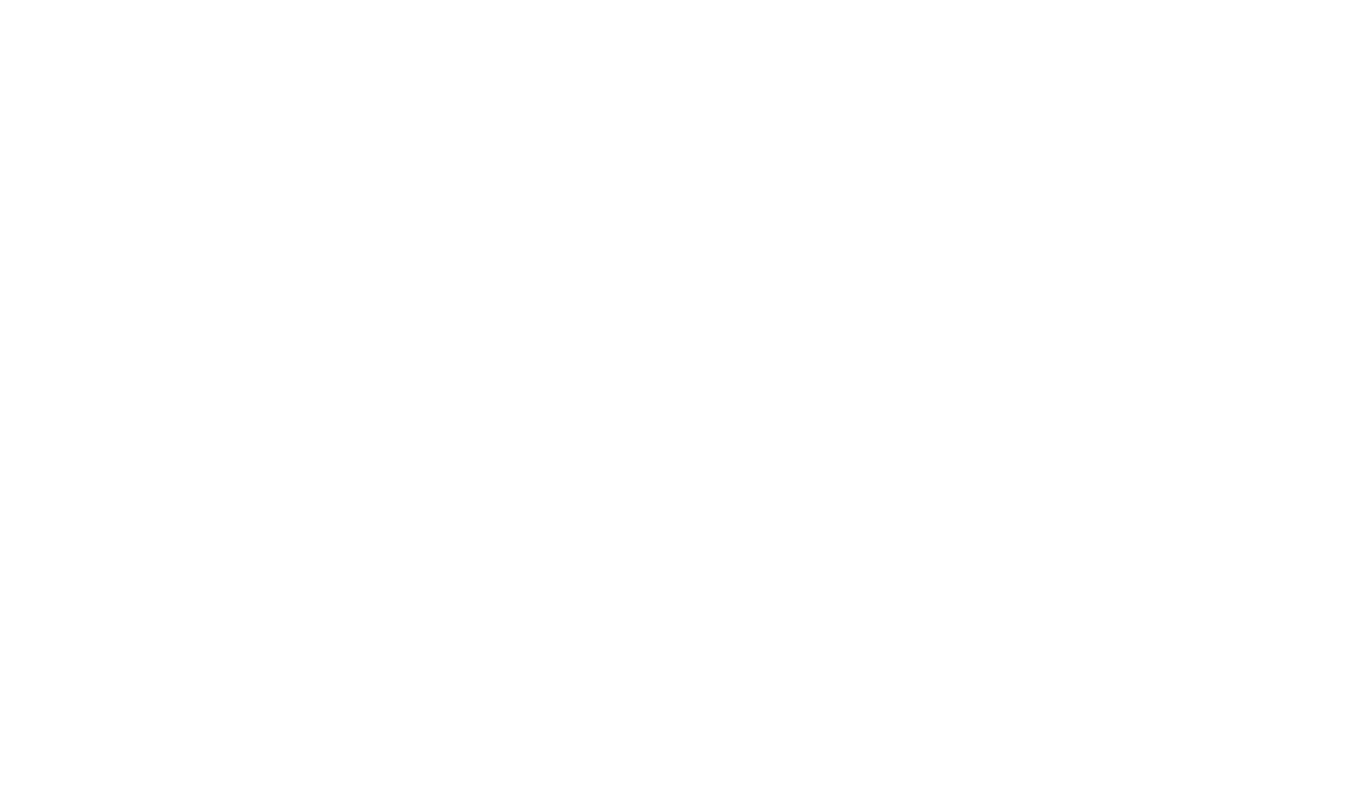
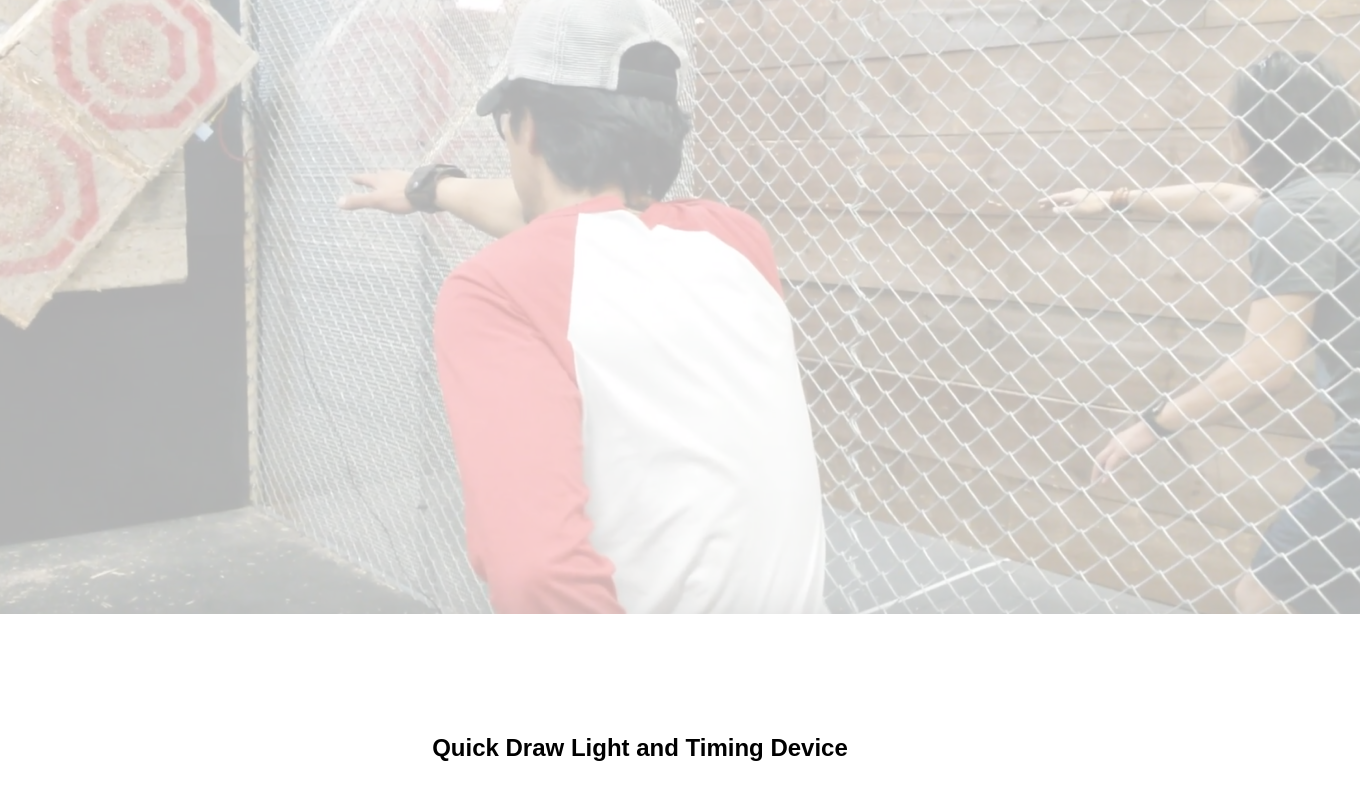
Before and after one commit to frederickjboyd/asure-solutions-frontend, a React (Create React App) app: page / in a window 1280 px wide. Shown: the part 292-1092 px from the top of the page, 1360 px wide, since content can reach past the window. Before the commit the page ends 800 px from the top, so only its background shows below. Built offline with nearby package versions, Linux system fonts and the light colour scheme.

Commit message:
Layed out components for the slideshow and product list

```diff
--- a/src/App.js
+++ b/src/App.js
@@ -1,5 +1,7 @@
 import React, { Component } from 'react';
 import Header from './components/Header';
+import Slideshow from './components/Slideshow';
+import ProductsList from './components/ProductsList';
 import './App.css';
 
 class App extends Component {
@@ -7,6 +9,8 @@ class App extends Component {
     return (
       <div className="App">
         <Header />
+        <Slideshow />
+        <ProductsList />
       </div>
     );
   }
--- a/src/components/Header.js
+++ b/src/components/Header.js
@@ -1,6 +1,6 @@
 import React, { Component } from 'react';
 import './Header.css';
-import logo from '../logo.png';
+import logo from '../assets/logo.png';
 
 export default class Header extends Component {
   render() {
--- /dev/null
+++ b/src/components/ProductsList.css
@@ -0,0 +1,5 @@
+.listContainer {
+  display: flex;
+  justify-content: center;
+  margin: 100px 0;
+}
--- /dev/null
+++ b/src/components/ProductsList.js
@@ -0,0 +1,12 @@
+import React, { Component } from 'react';
+import './ProductsList.css';
+
+export default class ProductsList extends Component {
+  render() {
+    return (
+      <div className="listContainer">
+        <h2>Quick Draw Light and Timing Device</h2>
+      </div>
+    );
+  }
+}
--- /dev/null
+++ b/src/components/Slideshow.css
@@ -0,0 +1,8 @@
+.slideshowContainer {
+  display: flex;
+  justify-content: center;
+}
+
+.slideshow {
+  opacity: 0.3;
+}
--- /dev/null
+++ b/src/components/Slideshow.js
@@ -0,0 +1,13 @@
+import React, { Component } from 'react';
+import './Slideshow.css';
+import slideshow1 from '../assets/slideshow/slideshow1.png';
+
+export default class Slideshow extends Component {
+  render() {
+    return (
+      <div className="slideshowContainer">
+        <img src={slideshow1} alt="slideshow1" className="slideshow" />
+      </div>
+    );
+  }
+}
```
Also changed, not shown: src/assets/logo.png (renamed from src/logo.png), src/assets/slideshow/slideshow1.png (added).
